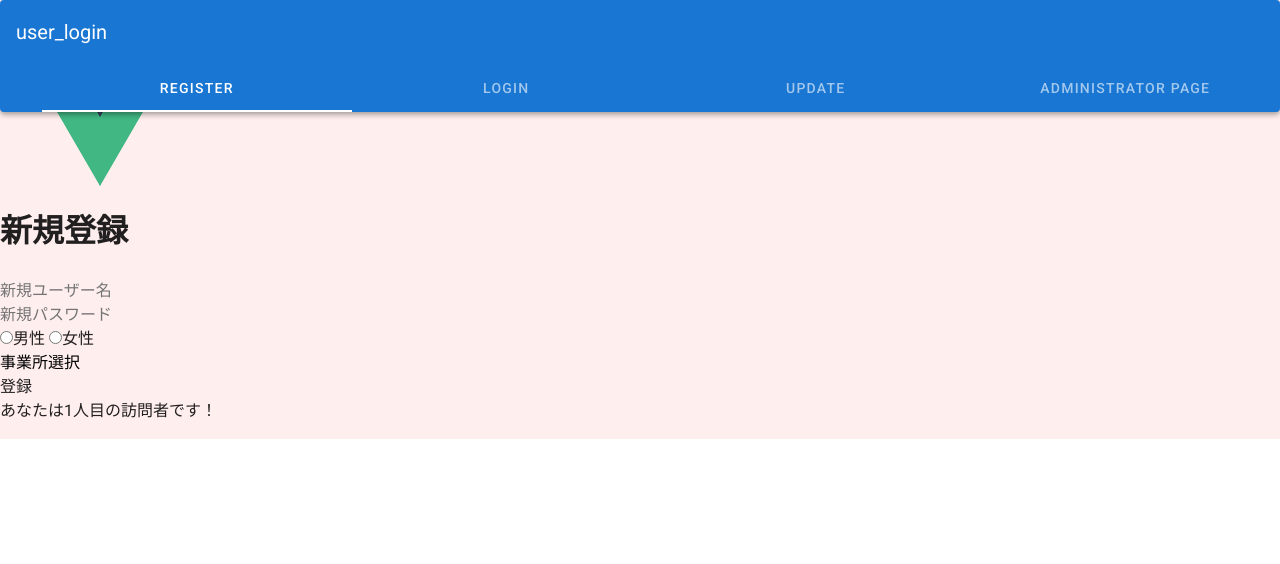
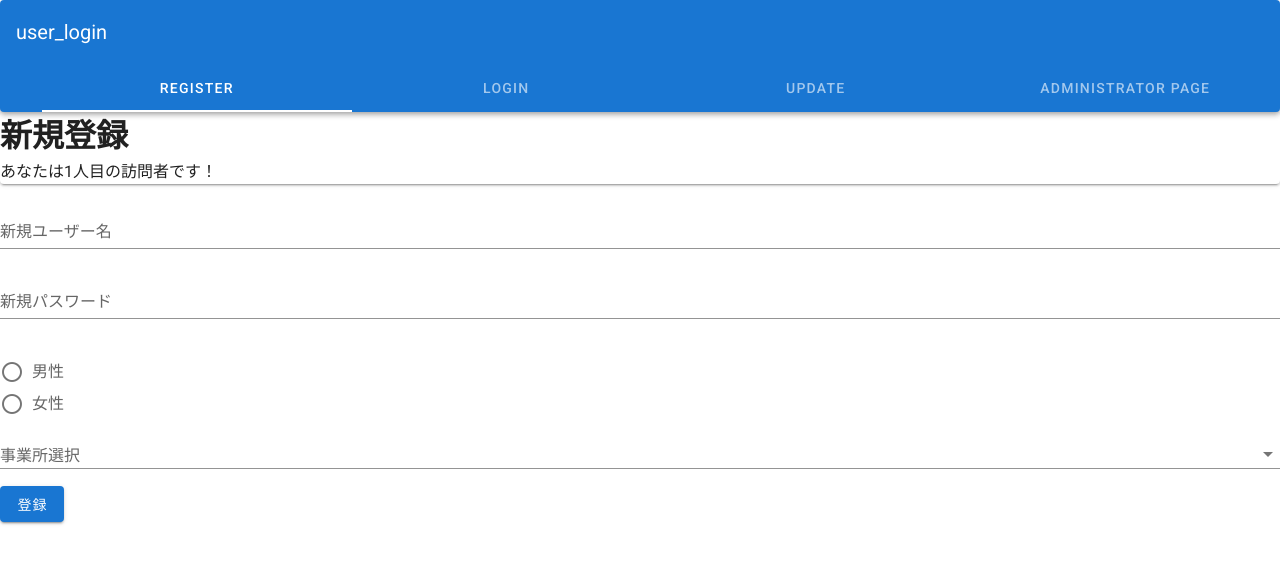
Before and after one commit to yuyu456-corder/user_login, a Vue app in the folder MyApp/: page / in a window 1280 px wide. Shown: the top 564 px of the page. Built offline with nearby package versions, Linux system fonts and the light colour scheme.

Commit message:
feat: Vuetifyの適用(管理者ページ、マイページ以外のGUIを作成)

```diff
--- a/MyApp/src/App.vue
+++ b/MyApp/src/App.vue
@@ -1,5 +1,5 @@
 <template>
-  <v-app>
+  <v-app id="app">
     <v-card>
       <v-app-bar color="primary" dark app>
         <v-toolbar-title>user_login</v-toolbar-title>
@@ -17,7 +17,9 @@
       </v-app-bar>
       </v-sheet>
     </v-card>
-    <router-view></router-view>
+    <v-content>
+      <router-view></router-view>
+    </v-content>
   </v-app>
 </template>
 
@@ -28,6 +30,11 @@ export default {
 
   components: {},
 
-  data: () => {},
+  data: () => {
+    return {};
+  },
 };
 </script>
+
+<style scoped>
+</style>
--- a/MyApp/src/components/accountInputForm.vue
+++ b/MyApp/src/components/accountInputForm.vue
@@ -1,91 +1,78 @@
 <template>
   <div>
+    <v-app>
       <!-- アカウント情報入力用のコンポーネント -->
-    <!-- Frontend.vueからフォーム種別の指定を受け取って表示内容を変更している -->
+      <!-- 各Vueファイルからフォーム種別の指定を受け取って表示内容を変更している -->
 
       <!-- ID入力欄
       表示するのはユーザー情報変更時のみ-->
       <span v-if="formType === 'update'">
-      <input
-        type="text"
-        v-model="accountData.id"
-        name="user_id"
-        placeholder="ユーザーID"
-      />
+        <v-text-field v-model="accountData.id" label="ユーザーID" id="user_id">
+        </v-text-field>
       </span>
-    <br />
 
       <!-- ユーザー名入力欄
       フォーム種別によって微妙にplaceholderの中身が違うのでcomputed属性で対応
       -->
-    <input
-      type="text"
+      <span>
+        <v-text-field
           v-model="accountData.name"
-      name="user_name"
-      :placeholder="userNamePlaceholder"
-    />
-    <br />
+          :label="userNamePlaceholder"
+          id="user_name"
+        >
+        </v-text-field>
+      </span>
 
       <!-- パスワード入力欄
       type=passwordにより、入力値がマスクされる-->
-    <input
+      <span>
+        <v-text-field
           type="password"
           v-model="accountData.password"
-      name="password"
-      :placeholder="passwordPlaceholder"
-    />
-    <br />
+          :label="passwordPlaceholder"
+          id="password"
+        >
+        </v-text-field>
+      </span>
 
       <p v-if="loginFailed" style="color: red;">ログインに失敗しました。</p>
 
       <!-- 情報更新時か新規作成時にのみ選択する項目 -->
       <div v-if="formType === 'register' || formType === 'update'">
-      <input
-        type="radio"
-        v-model="accountData.sex"
-        name="sex"
-        value="male"
-      />男性
-      <input
-        type="radio"
-        v-model="accountData.sex"
-        name="sex"
-        value="female"
-      />女性
-      <br />
+        <v-radio-group v-model="accountData.sex">
+          <v-radio type="radio" value="male" label="男性" class="sex">
+          </v-radio>
+          <v-radio type="radio" value="female" label="女性" class="sex">
+          </v-radio>
+        </v-radio-group>
 
-      <select name="office_place" v-model="accountData.office">
-        <option value disabled selected>事業所選択</option>
-        <option value="Tokyo">東京事業所</option>
-        <option value="Osaka">大阪事業所</option>
-        <option value="Sendai">仙台事業所</option>
-        <option value="Sapporo">札幌事業所</option>
-        <!-- 他の事業所も追加可能 -->
-      </select>
+        <v-select
+          id="office_place"
+          v-model="accountData.office"
+          label="事業所選択"
+          :items="office_places"
+          dense
+        >
+        </v-select>
       </div>
 
       <!-- どのフォームかによって、送信ボタンのテキストを変える -->
-    <input
-      v-if="formType === 'register'"
-      type="button"
-      value="登録"
-      id="registerButton"
-      @click="accountRegister"
-    />
-    <input
-      v-else-if="formType === 'update'"
-      type="button"
-      value="更新"
-      id="updateButton"
-      @click="accountUpdate"
-    />
-    <input
-      v-else-if="formType === 'login'"
-      type="button"
-      value="ログイン"
-      id="loginButton"
-      @click="accountLogin"
-    />
+      <span v-if="formType === 'register'">
+        <v-btn id="registerButton" @click="accountRegister" color="primary"
+          >登録</v-btn
+        >
+      </span>
+      <span v-else-if="formType === 'update'">
+        <v-btn id="updateButton" @click="accountUpdate" color="primary"
+          >更新</v-btn
+        >
+      </span>
+      <span v-else-if="formType === 'login'">
+        <v-btn id="loginButton" @click="accountLogin" color="primary"
+          >ログイン</v-btn
+        >
+      </span>
+    </v-app>
   </div>
 </template>
 
@@ -125,6 +112,9 @@ export default {
       responseData: "",
       // Boolean to show if the login attempt is successful
       loginFailed: false,
+      //選択できる事業所リスト
+      //他の事業所も追加可能
+      office_places: ["東京事業所", "大阪事業所", "仙台事業所", "札幌事業所"],
     };
   },
   computed: {
@@ -272,6 +262,3 @@ export default {
   },
 };
 </script>
-
-<!-- Add "scoped" attribute to limit CSS to this component only -->
-<style scoped></style>
--- a/MyApp/src/views/Frontend.vue
+++ b/MyApp/src/views/Frontend.vue
@@ -1,13 +1,12 @@
 <template>
   <div class="frontend">
-    <img alt="Vue logo" src="../assets/logo.png" />
-    <h1>新規登録</h1>
+    <v-card>
+      <h1>新規登録</h1>
+      <p>あなたは{{ accessCount }}人目の訪問者です！</p>
+    </v-card>
 
     <!-- 新規登録フォーム -->
     <accountInputForm formType="register" />
-
-    <p>あなたは{{ accessCount }}人目の訪問者です！</p>
-
     <!--
           <h3>登録情報確認（未実装）</h3>
           <div v-show="!isLoggedIn">
@@ -77,9 +76,3 @@ export default {
   },
 };
 </script>
-
-<style scoped>
-div.frontend {
-  background-color: #ffeeee;
-}
-</style>
--- a/MyApp/src/views/Login.vue
+++ b/MyApp/src/views/Login.vue
@@ -1,7 +1,8 @@
 <template>
   <div class="frontend">
-    <img alt="Vue logo" src="../assets/logo.png" />
-    <h1>ログイン画面</h1>
+    <v-card>
+      <h1>ログイン</h1>
+    </v-card>
 
     <!-- ログインフォーム -->
     <accountInputForm formType="login" />
@@ -51,9 +52,3 @@ export default {
   },
 };
 </script>
-
-<style scoped>
-div.frontend {
-  background-color: #ffeeee;
-}
-</style>
--- a/MyApp/src/views/MyPage.vue
+++ b/MyApp/src/views/MyPage.vue
@@ -17,9 +17,3 @@ export default {
   },
 };
 </script>
-
-<style scoped>
-div.frontend {
-  background-color: #8fbc8f;
-}
-</style>
--- a/MyApp/src/views/Update.vue
+++ b/MyApp/src/views/Update.vue
@@ -1,14 +1,15 @@
 <template>
   <div class="frontend">
-    <img alt="Vue logo" src="../assets/logo.png" />
-    <h1>アカウント情報変更</h1>
+    <v-app>
+      <v-card>
+        <h1>アカウント情報変更</h1>
+        <p>既にアカウントを変更しているユーザーが対象です</p>
+      </v-card>
 
-    <!-- 情報変更フォーム -->
-    <!-- 本来はログインしたユーザーが自分の情報を更新する際に用いる -->
-    <h2>アカウント情報変更</h2>
-    <p>既にアカウントを変更しているユーザーが対象です</p>
-
-    <accountInputForm formType="update" />
+      <!-- 情報変更フォーム -->
+      <!-- 本来はログインしたユーザーが自分の情報を更新する際に用いる -->
+      <accountInputForm formType="update" />
+    </v-app>
   </div>
 </template>
 
@@ -20,14 +21,8 @@ import accountInputForm from "@/components/accountInputForm.vue";
 export default {
   name: "Update",
   components: {
-    //ここはこのvueファイルで構成されているコンポーネント名を羅列する？
-    accountInputForm
-  }
+    //ここはこのvueファイルで構成されているコンポーネント名を羅列する
+    accountInputForm,
+  },
 };
 </script>
-
-<style scoped>
-div.frontend {
-  background-color: #ffeeee;
-}
-</style>
```
Also changed, not shown: 1 other file (tests, documents, lock files or other folders). Lines whose indentation alone changed are shown as unchanged.
